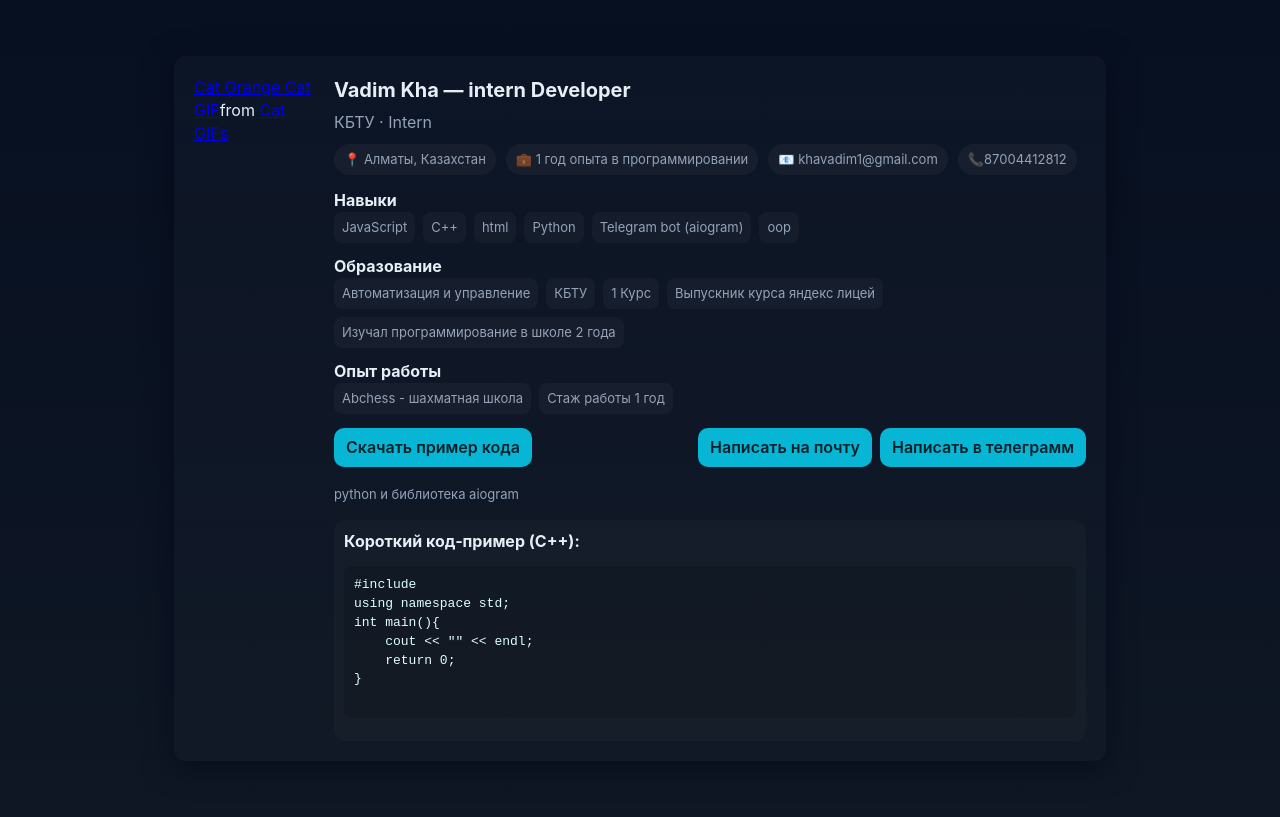
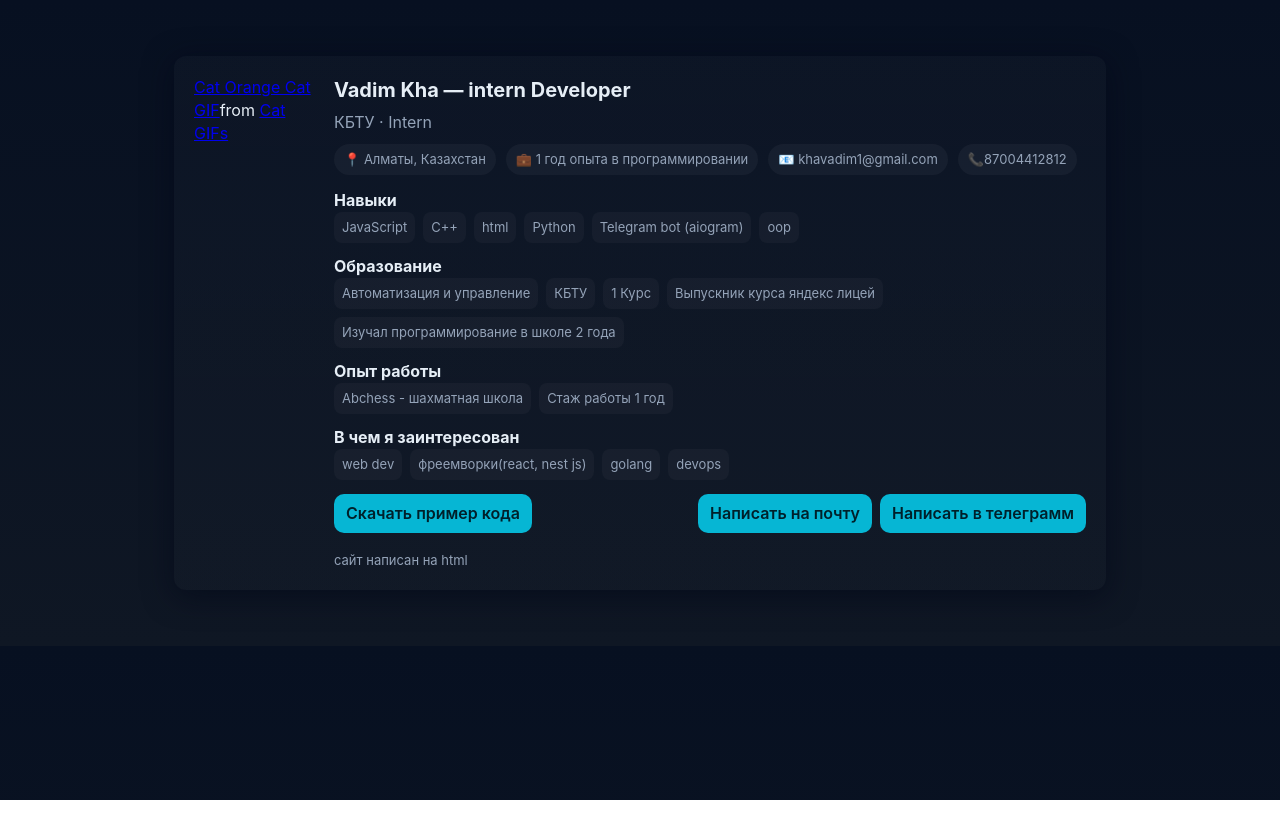
Before and after one commit to khavadim1-cyber/my-sait, a plain HTML site: page index.html in a window 1280 px wide. Drawn offline with Linux system fonts and the light colour scheme; a script that the page names is missing.

Commit message:
Add files via upload

```diff
--- a/index.html
+++ b/index.html
@@ -90,6 +90,14 @@
             <div class="skill">Стаж работы 1 год</div>
         </div>
         <div class="section">
+          <strong>В чем я заинтересован</strong>
+          <div class="skills">
+            <div class="skill">web dev</div>
+            <div class="skill">фреемворки(react, nest js)</div>
+            <div class="skill">golang</div>
+            <div class="skill">devops</div>
+        </div>
+        <div class="section">
 
         <div class="links">
           <a class="btn" href="#" onclick="downloadtgbot()">Скачать пример кода</a>
@@ -101,22 +109,10 @@
         </div>
 
         <footer>
-          <div>python и библиотека aiogram</div>
+          <div>сайт написан на html</div>
         </footer>
       </div>
     </div>
-
-    <div style="margin-top:16px;padding:10px;background:rgba(255,255,255,0.02);border-radius:12px;">
-  <strong>Короткий код‑пример (C++):</strong>
-  <pre style="background:rgba(0,0,0,0.15);padding:10px;border-radius:8px;color:#dff;">
-#include <iostream>
-using namespace std;
-int main(){
-    cout << "" << endl;
-    return 0;
-}
-  </pre>
-</div>
 </div>
   <script>
     function downloadtgbot(){
```
